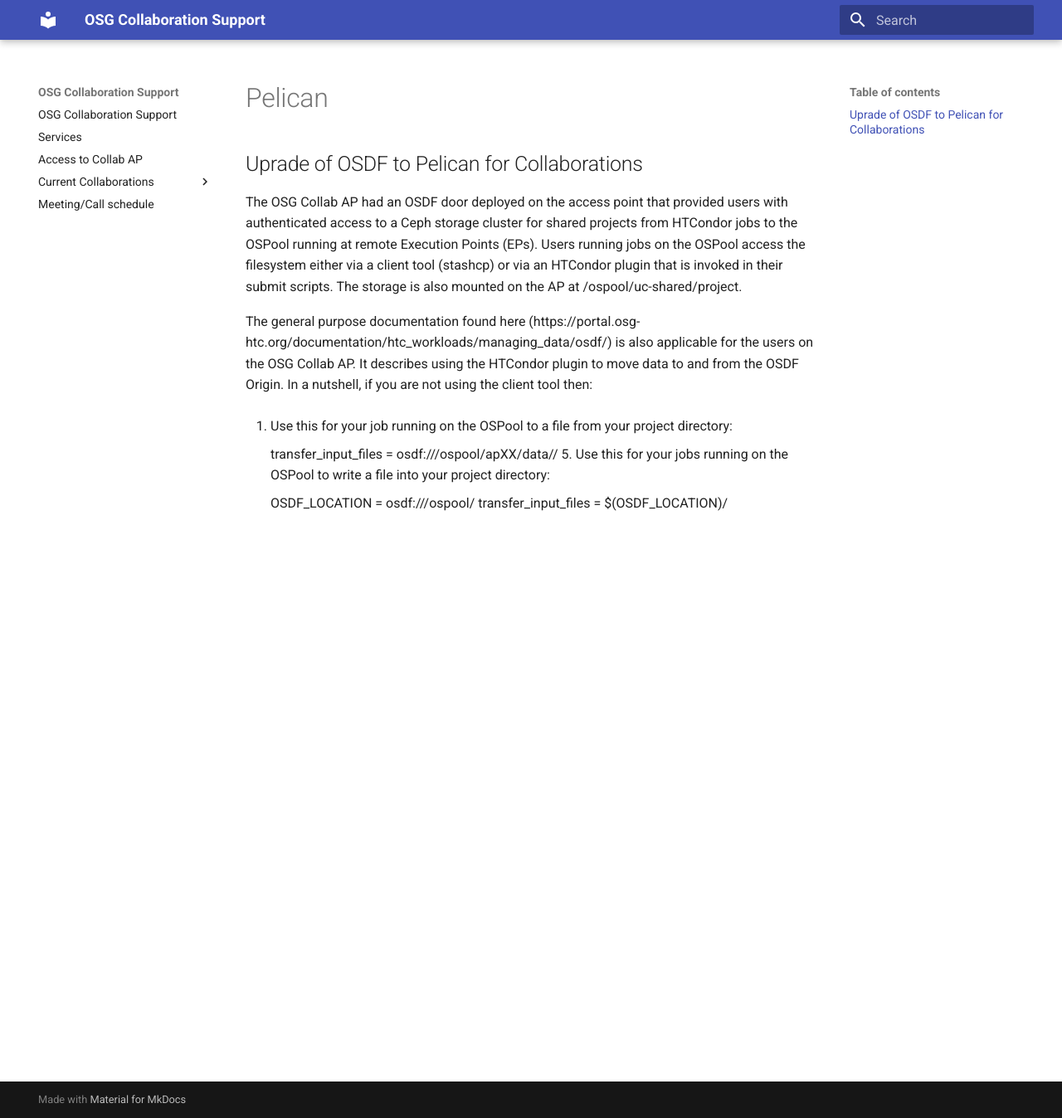
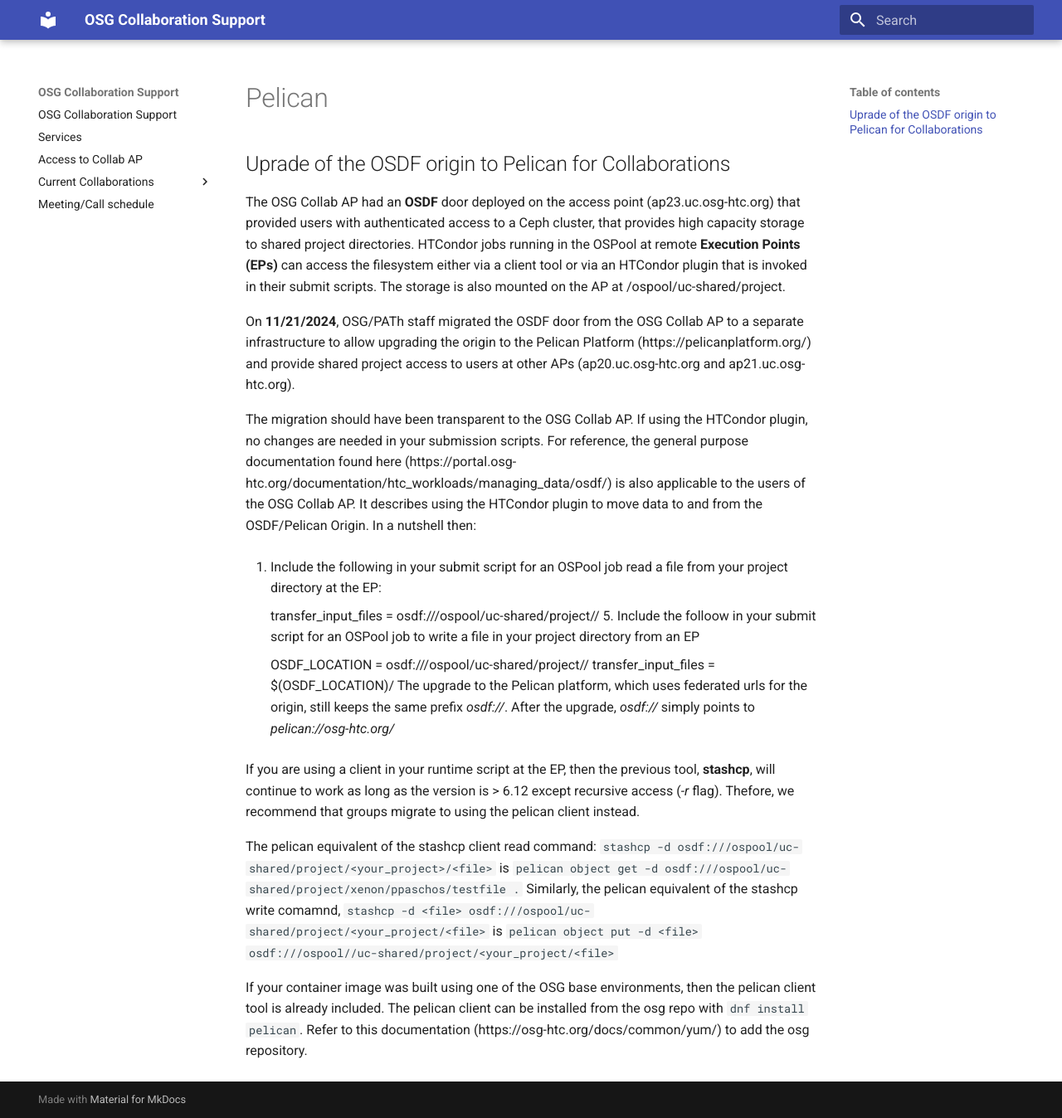
Before and after one commit to osg-htc/collaboration-support, an MkDocs documentation site: the page built from docs/misc/pelican.md, in a window 1280 px wide and 1348 px high. Shown: the whole window at 83% size. Built offline with MkDocs 1.6.1 and Material for MkDocs 9.7.7, drawn with Linux system fonts in a browser that asks for light colours.

Commit message:
Update pelican.md

```diff
--- a/docs/misc/pelican.md
+++ b/docs/misc/pelican.md
@@ -1,14 +1,24 @@
-## Uprade of OSDF to Pelican for Collaborations
+## Uprade of the OSDF origin to Pelican for Collaborations
 
-The OSG Collab AP had an OSDF door deployed on the access point that provided users with authenticated access to a Ceph storage cluster for shared projects from HTCondor jobs to the OSPool running at remote Execution Points (EPs). Users running jobs on the OSPool access the filesystem either via a client tool (stashcp) or via an HTCondor plugin that is invoked in their submit scripts. The storage is also mounted on the AP at /ospool/uc-shared/project.
+The OSG Collab AP had an **OSDF** door deployed on the access point (ap23.uc.osg-htc.org) that provided users with authenticated access to a Ceph cluster, that provides high capacity storage to shared project directories. HTCondor jobs running in the OSPool at remote **Execution Points (EPs)** can access the filesystem either via a client tool or via an HTCondor plugin that is invoked in their submit scripts. The storage is also mounted on the AP at /ospool/uc-shared/project.
 
-The general purpose documentation found here (https://portal.osg-htc.org/documentation/htc_workloads/managing_data/osdf/) is also applicable for the users on the OSG Collab AP. It describes using the HTCondor plugin to move data to and from the OSDF Origin.
-In a nutshell, if you are not using the client tool then:
+On **11/21/2024**, OSG/PATh staff migrated the OSDF door from the OSG Collab AP to a separate infrastructure to allow upgrading the origin to the Pelican Platform (https://pelicanplatform.org/) and provide shared project access to users at other APs (ap20.uc.osg-htc.org and ap21.uc.osg-htc.org).
 
-  1. Use this for your job running on the OSPool to a file from your project directory:
+The migration should have been transparent to the OSG Collab AP. If using the HTCondor plugin, no changes are needed in your submission scripts. For reference, the general purpose documentation found here (https://portal.osg-htc.org/documentation/htc_workloads/managing_data/osdf/) is also applicable to the users of the OSG Collab AP. It describes using the HTCondor plugin to move data to and from the OSDF/Pelican Origin.
+In a nutshell then:
 
-    transfer_input_files = osdf:///ospool/apXX/data/<username>/<file>
-  5. Use this for your jobs running on the OSPool to write a file into your project directory:
+  1. Include the following in your submit script for an OSPool job read a file from your project directory at the EP:
 
-    OSDF_LOCATION = osdf:///ospool/
+    transfer_input_files = osdf:///ospool/uc-shared/project/<your_project>/<file>
+  5. Include the folloow in your submit script for an OSPool job to write a file in your project directory from an EP
+
+    OSDF_LOCATION = osdf:///ospool/uc-shared/project/<your_project>/<file>
     transfer_input_files = $(OSDF_LOCATION)/<file>
+The upgrade to the Pelican platform, which uses federated urls for the origin, still keeps the same prefix *osdf://*. After the upgrade, *osdf://* simply points to *pelican://osg-htc.org/*
+
+If you are using a client in your runtime script at the EP, then the previous tool, **stashcp**, will continue to work as long as the version is > 6.12 except recursive access (*-r* flag). Thefore, we recommend that groups migrate to using the pelican client instead.
+
+The pelican equivalent of the stashcp client read command: `stashcp -d osdf:///ospool/uc-shared/project/<your_project>/<file>` is  `pelican object get -d osdf:///ospool/uc-shared/project/xenon/ppaschos/testfile .`
+Similarly, the pelican equivalent of the stashcp write comamnd, `stashcp -d <file> osdf:///ospool/uc-shared/project/<your_project/<file>` is `pelican object put -d <file> osdf:///ospool//uc-shared/project/<your_project/<file>`
+
+If your container image was built using one of the OSG base environments, then the pelican client tool is already included. The pelican client can be installed from the osg repo with `dnf install pelican`. Refer to this documentation (https://osg-htc.org/docs/common/yum/) to add the osg repository.
```
